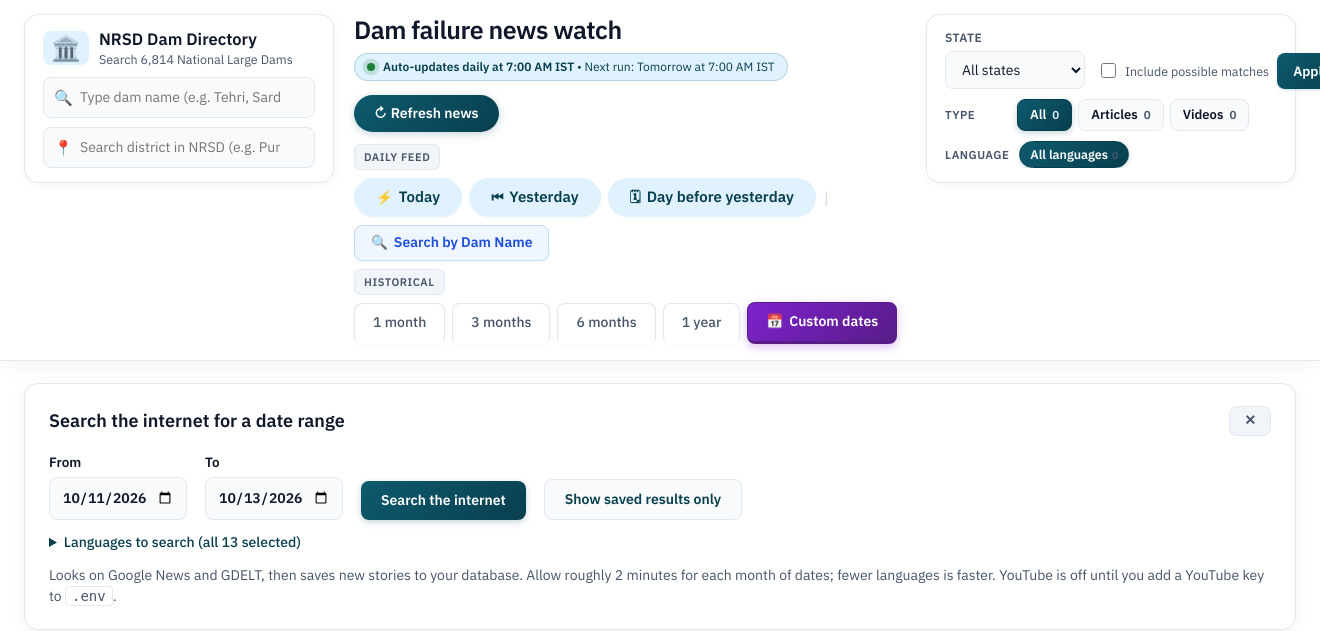
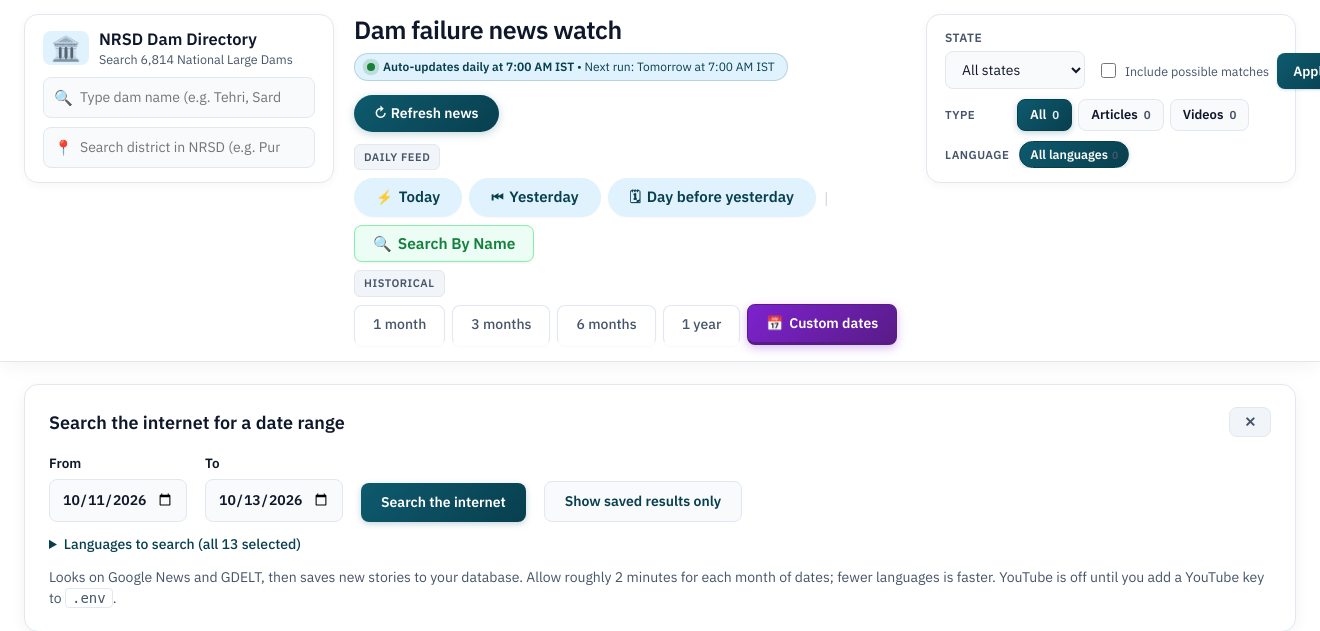
Before and after one commit to akshaysarpate-ctrl/Dam_News, a Flask app: page /?start=2026-10-11&end=2026-10-13&searching=1 in a window 1320 px wide; the page is wider, and only the part inside the window is pictured. Shown: the top 631 px of that part. Run offline with Flask 3, Linux system fonts and the light colour scheme; data that the repository does not hold is empty.

Commit message:
Update tab name to 'Search By Name', increase font size to 15.5px, and set light green background

```diff
--- a/static/style.css
+++ b/static/style.css
@@ -899,17 +899,23 @@ code { padding: 1px 6px; background: var(--surface); border: 1px solid var(--lin
   transform: translateY(-1px);
 }
 .tab-btn-pill.tab-btn-search {
-  background: #eff6ff;
-  border-color: #bfdbfe;
-  color: #1d4ed8;
+  background: #ecfdf5;
+  border-color: #86efac;
+  color: #15803d;
+  font-size: 15.5px;
   font-weight: 700;
+  padding: 8px 18px;
+  box-shadow: 0 1px 3px rgba(22, 101, 52, 0.08);
 }
 .tab-btn-pill.tab-btn-search:hover {
-  background: #dbeafe;
-  border-color: #2563eb;
-  color: #1e40af;
-  box-shadow: 0 3px 10px rgba(37, 99, 235, 0.18);
+  background: #d1fae5;
+  border-color: #22c55e;
+  color: #14532d;
+  box-shadow: 0 4px 12px rgba(22, 101, 52, 0.18);
   transform: translateY(-1px);
+}
+.tab-btn-pill.tab-btn-search .tab-glyph {
+  font-size: 15px;
 }
 .tab-btn-pill.tab-btn-custom {
   background: #faf5ff;
--- a/templates/index.html
+++ b/templates/index.html
@@ -90,8 +90,8 @@
               {% endfor %}
             </nav>
             <span class="tab-group-sep">|</span>
-            <a href="{{ url_for('search_name') }}" class="tab-btn-pill tab-btn-search" title="Search all 6,800+ dams and keywords across newspapers">
-              <span class="tab-glyph">🔍</span> Search by Dam Name
+            <a href="{{ url_for('search_name') }}" class="tab-btn-pill tab-btn-search" title="Search all dams and keywords by name across newspapers">
+              <span class="tab-glyph">🔍</span> Search By Name
             </a>
           </div>
 
```
